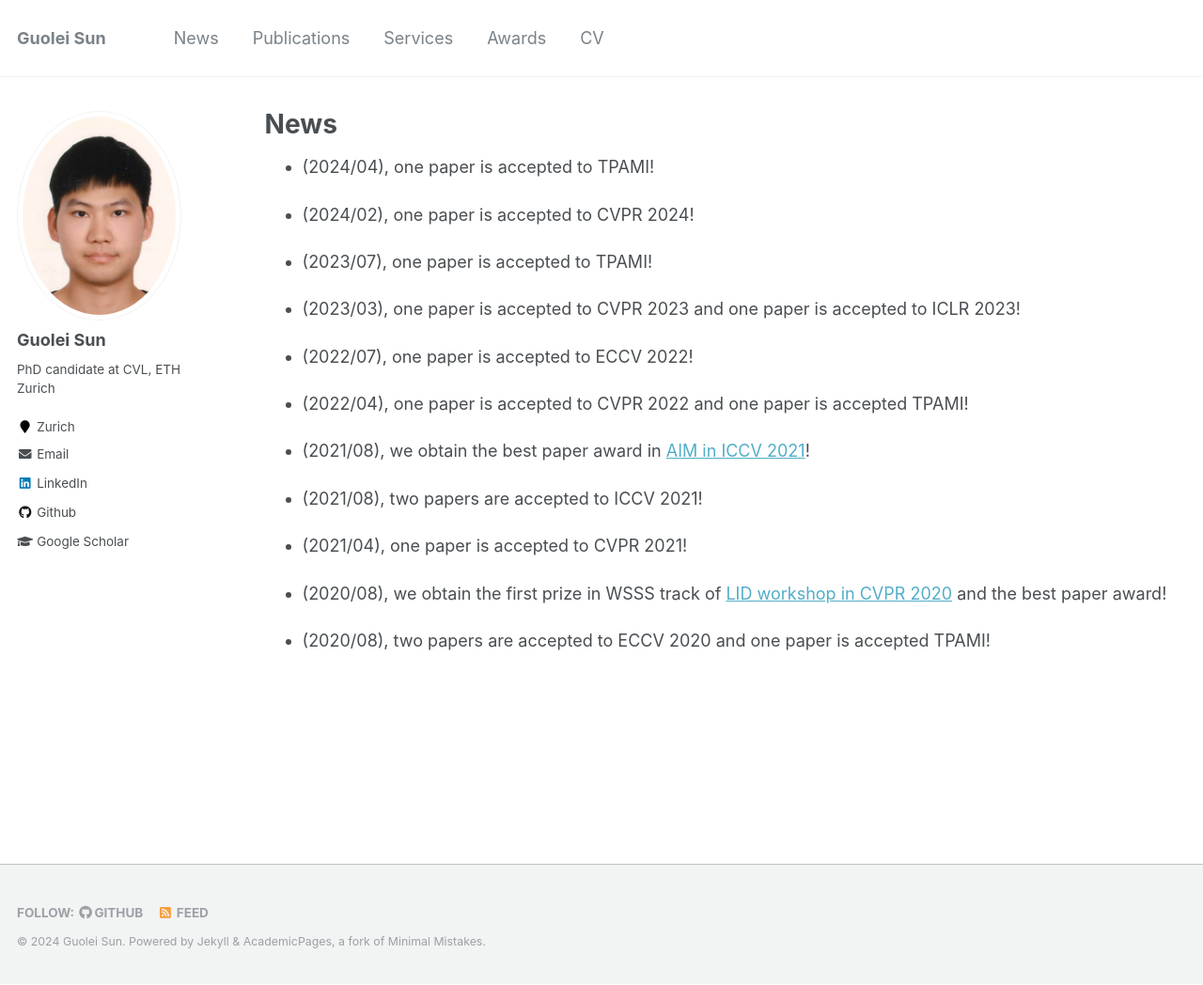
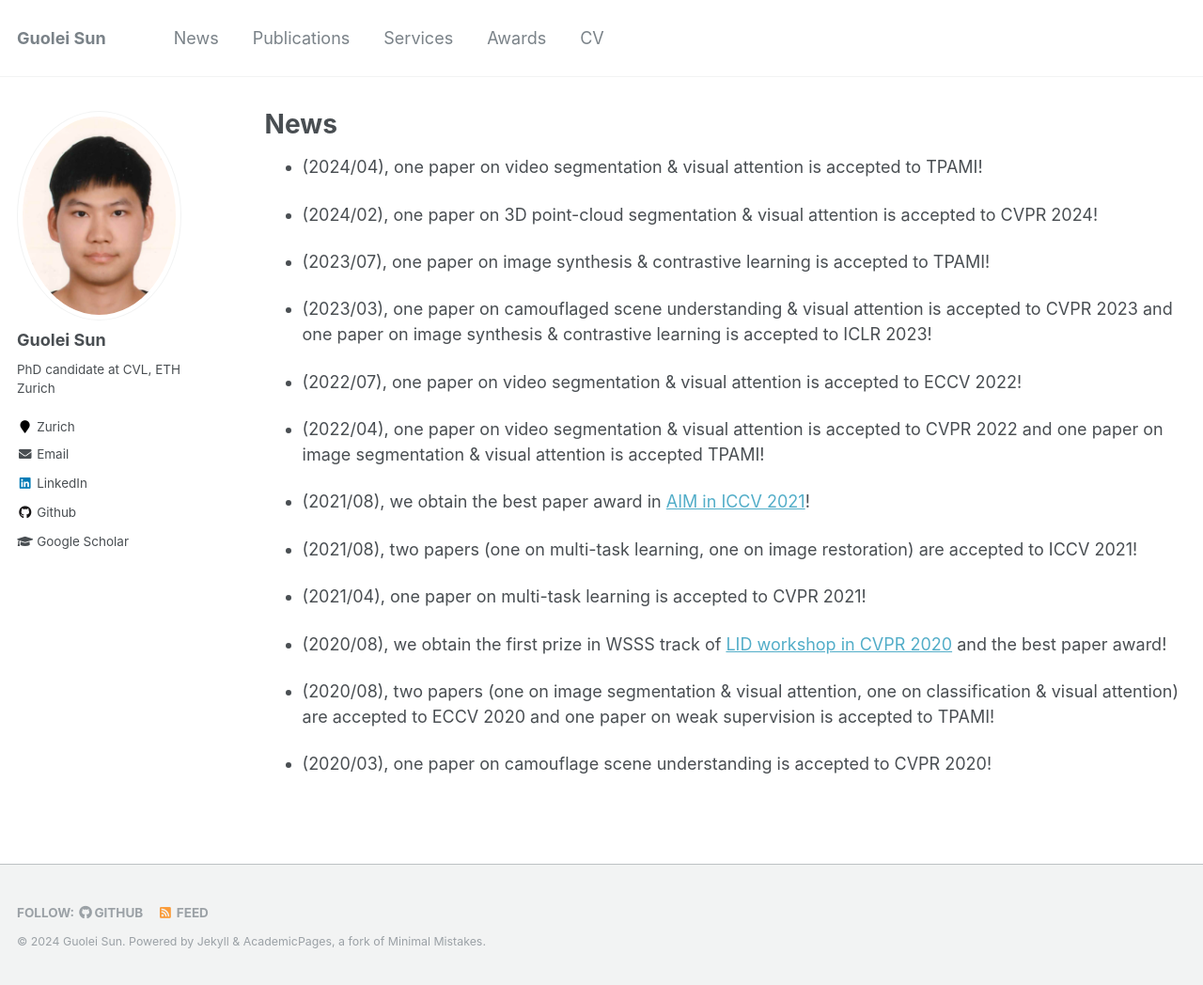
Before and after one commit to GuoleiSun/GuoleiSun.github.io, a Jekyll site: the page built from _pages/markdown.md, in a window 1280 px wide and 1048 px high. Shown: the whole window at 94% size. Built offline with Jekyll 4.4.1, drawn with Linux system fonts in a browser that asks for light colours.

Commit message:
Update markdown.md

```diff
--- a/_pages/markdown.md
+++ b/_pages/markdown.md
@@ -8,24 +8,26 @@ redirect_from:
   - /markdown.html
 ---
 
-* (2024/04), one paper is accepted to TPAMI!
+* (2024/04), one paper on video segmentation & visual attention is accepted to TPAMI!
 
-* (2024/02), one paper is accepted to CVPR 2024!
+* (2024/02), one paper on 3D point-cloud segmentation & visual attention is accepted to CVPR 2024!
 
-* (2023/07), one paper is accepted to TPAMI!
+* (2023/07), one paper on image synthesis & contrastive learning is accepted to TPAMI!
 
-* (2023/03), one paper is accepted to CVPR 2023 and one paper is accepted to ICLR 2023!
+* (2023/03), one paper on camouflaged scene understanding & visual attention is accepted to CVPR 2023 and one paper on image synthesis & contrastive learning is accepted to ICLR 2023!
 
-* (2022/07), one paper is accepted to ECCV 2022!
+* (2022/07), one paper on video segmentation & visual attention is accepted to ECCV 2022!
 
-* (2022/04), one paper is accepted to CVPR 2022 and one paper is accepted TPAMI!
+* (2022/04), one paper on video segmentation & visual attention is accepted to CVPR 2022 and one paper on image segmentation & visual attention is accepted TPAMI!
 
 * (2021/08), we obtain the best paper award in <a href="https://data.vision.ee.ethz.ch/cvl/aim21/">AIM in ICCV 2021</a>!
 
-* (2021/08), two papers are accepted to ICCV 2021!
+* (2021/08), two papers (one on multi-task learning, one on image restoration) are accepted to ICCV 2021!
 
-* (2021/04), one paper is accepted to CVPR 2021!
+* (2021/04), one paper on multi-task learning is accepted to CVPR 2021!
 
 * (2020/08), we obtain the first prize in WSSS track of <a href="https://lidchallenge.github.io/index.html#schedule">LID workshop in CVPR 2020</a> and the best paper award!
 
-* (2020/08), two papers are accepted to ECCV 2020 and one paper is accepted TPAMI!
+* (2020/08), two papers (one on image segmentation & visual attention, one on classification & visual attention) are accepted to ECCV 2020 and one paper on weak supervision is accepted to TPAMI!
+
+* (2020/03), one paper on camouflage scene understanding is accepted to CVPR 2020!
```
